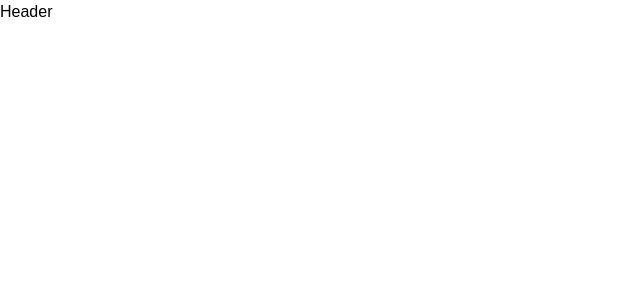
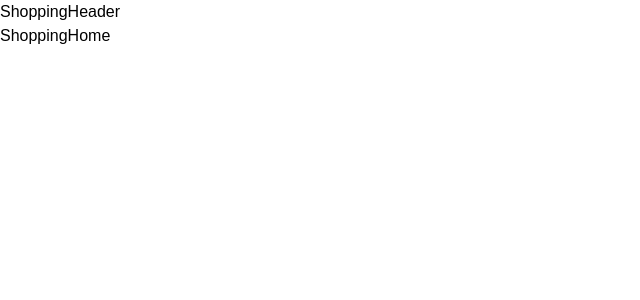
Before and after one commit to sameerjohn1/mern-ecommerce-app, a React (Vite) app in the folder client/: page /shop/home in a window 1280 px wide. Before the commit this address had no page. Shown: the top 300 px of the page, without its empty margins (0-640 px from the left). Built offline with nearby package versions, Linux system fonts and the light colour scheme.

Commit message:
Setup shopping-view folder with routes and layouts

```diff
--- a/client/src/App.jsx
+++ b/client/src/App.jsx
@@ -8,13 +8,16 @@
 import AdminFeatures from "./pages/admin-view/features";
 import AdminOrders from "./pages/admin-view/orders";
 import AdminProducts from "./pages/admin-view/products";
+import ShoppingLayout from "./components/shopping-view/layout";
+import NotFound from "./pages/not-found";
+import ShoppingHome from "./pages/shopping-view/home";
+import ShoppingAccount from "./pages/shopping-view/account";
+import ShoppingListing from "./pages/shopping-view/listing";
+import ShoppingCheckout from "./pages/shopping-view/checkout";
 
 const App = () => {
   return (
     <div className="flex flex-col overflow-hidden bg-white">
-      {/* common components */}
-      <h1 className="Header Components">Header</h1>
-
       <Routes>
         <Route path="/auth" element={<AuthLayout />}>
           <Route path="login" element={<AuthLogin />} />
@@ -27,6 +30,14 @@
           <Route path="orders" element={<AdminOrders />} />
           <Route path="features" element={<AdminFeatures />} />
         </Route>
+
+        <Route path="/shop" element={<ShoppingLayout />}>
+          <Route path="home" element={<ShoppingHome />} />
+          <Route path="account" element={<ShoppingAccount />} />
+          <Route path="listing" element={<ShoppingListing />} />
+          <Route path="checkout" element={<ShoppingCheckout />} />
+        </Route>
+        <Route path="*" element={<NotFound />} />
       </Routes>
     </div>
   );
--- /dev/null
+++ b/client/src/components/shopping-view/header.jsx
@@ -0,0 +1,7 @@
+import React from "react";
+
+function ShoppingHeader() {
+  return <div>ShoppingHeader</div>;
+}
+
+export default ShoppingHeader;
--- /dev/null
+++ b/client/src/components/shopping-view/layout.jsx
@@ -0,0 +1,17 @@
+import React from "react";
+import { Outlet } from "react-router-dom";
+import ShoppingHeader from "./header";
+
+function ShoppingLayout() {
+  return (
+    <div className="flex flex-col overflow-hidden">
+      {/* common header */}
+      <ShoppingHeader />
+      <main className="flex flex-col w-full">
+        <Outlet />
+      </main>
+    </div>
+  );
+}
+
+export default ShoppingLayout;
--- /dev/null
+++ b/client/src/pages/not-found/index.jsx
@@ -0,0 +1,7 @@
+import React from "react";
+
+function NotFound() {
+  return <div>page doe's not exist</div>;
+}
+
+export default NotFound;
--- /dev/null
+++ b/client/src/pages/shopping-view/account.jsx
@@ -0,0 +1,7 @@
+import React from "react";
+
+function ShoppingAccount() {
+  return <div>ShoppingAccount</div>;
+}
+
+export default ShoppingAccount;
--- /dev/null
+++ b/client/src/pages/shopping-view/checkout.jsx
@@ -0,0 +1,7 @@
+import React from "react";
+
+function ShoppingCheckout() {
+  return <div>ShoppingCheckout</div>;
+}
+
+export default ShoppingCheckout;
--- /dev/null
+++ b/client/src/pages/shopping-view/home.jsx
@@ -0,0 +1,7 @@
+import React from "react";
+
+function ShoppingHome() {
+  return <div>ShoppingHome</div>;
+}
+
+export default ShoppingHome;
--- /dev/null
+++ b/client/src/pages/shopping-view/listing.jsx
@@ -0,0 +1,7 @@
+import React from "react";
+
+function ShoppingListing() {
+  return <div>ShoppingListing</div>;
+}
+
+export default ShoppingListing;
```
